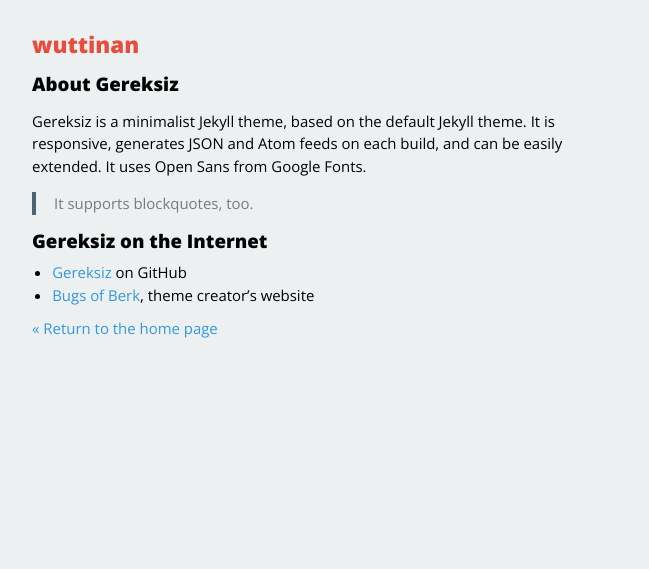
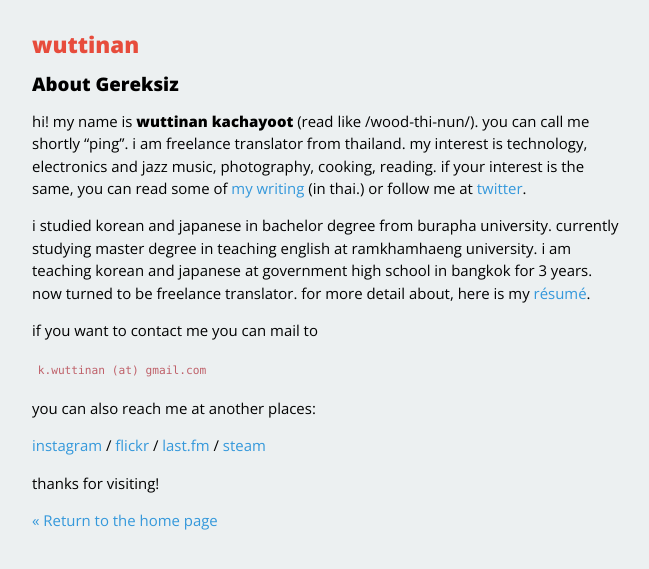
Before and after one commit to wuttinan/wuttinan.github.io, a Jekyll site: the page built from about/index.markdown, in a window 1280 px wide. Shown: the top 569 px of the page, without its empty margins (312-961 px from the left). Built offline with Jekyll 4.4.1, drawn with Linux system fonts in a browser that asks for light colours; Markdown is read by kramdown in place of the engine named in the settings.

Commit message:
site edit

```diff
--- a/about/index.markdown
+++ b/about/index.markdown
@@ -3,14 +3,16 @@
 title: About Gereksiz
 ---
 
-Gereksiz is a minimalist Jekyll theme, based on the default Jekyll theme. It is responsive, generates JSON and Atom feeds on each build, and can be easily extended. It uses Open Sans from Google Fonts.
+hi! my name is **wuttinan kachayoot** (read like /wood-thi-nun/). you can call me shortly "ping". i am freelance translator from thailand. my interest is technology, electronics and jazz music, photography, cooking, reading. if your interest is the same, you can read some of [my writing](https://medium.com/@wuttinan/) (in thai.) or follow me at [twitter](http://twitter.com/wuttinan/).
 
-> It supports blockquotes, too.
+i studied korean and japanese in bachelor degree from burapha university. currently studying master degree in teaching english at ramkhamhaeng university. i am teaching korean and japanese at government high school in bangkok for 3 years. now turned to be freelance translator. for more detail about, here is my [résumé](http://www.linkedin.com/in/wuttinan/).
 
-## Gereksiz on the Internet
+if you want to contact me you can mail to
 
-* [Gereksiz][github] on GitHub
-* [Bugs of Berk][bob], theme creator's website
+`k.wuttinan (at) gmail.com`
 
-[github]: https://github.com/berkoz/gereksiz/
-[bob]: http://bugsofberk.net
+you can also reach me at another places:
+
+[instagram](http://instagr.am/wuttinanp/) / [flickr](http://flickr.com/photos/eszett/) / [last.fm](http://last.fm/user/ping880727/) / [steam](http://steamcommunity.com/id/wuttinan/)
+
+thanks for visiting!
```
